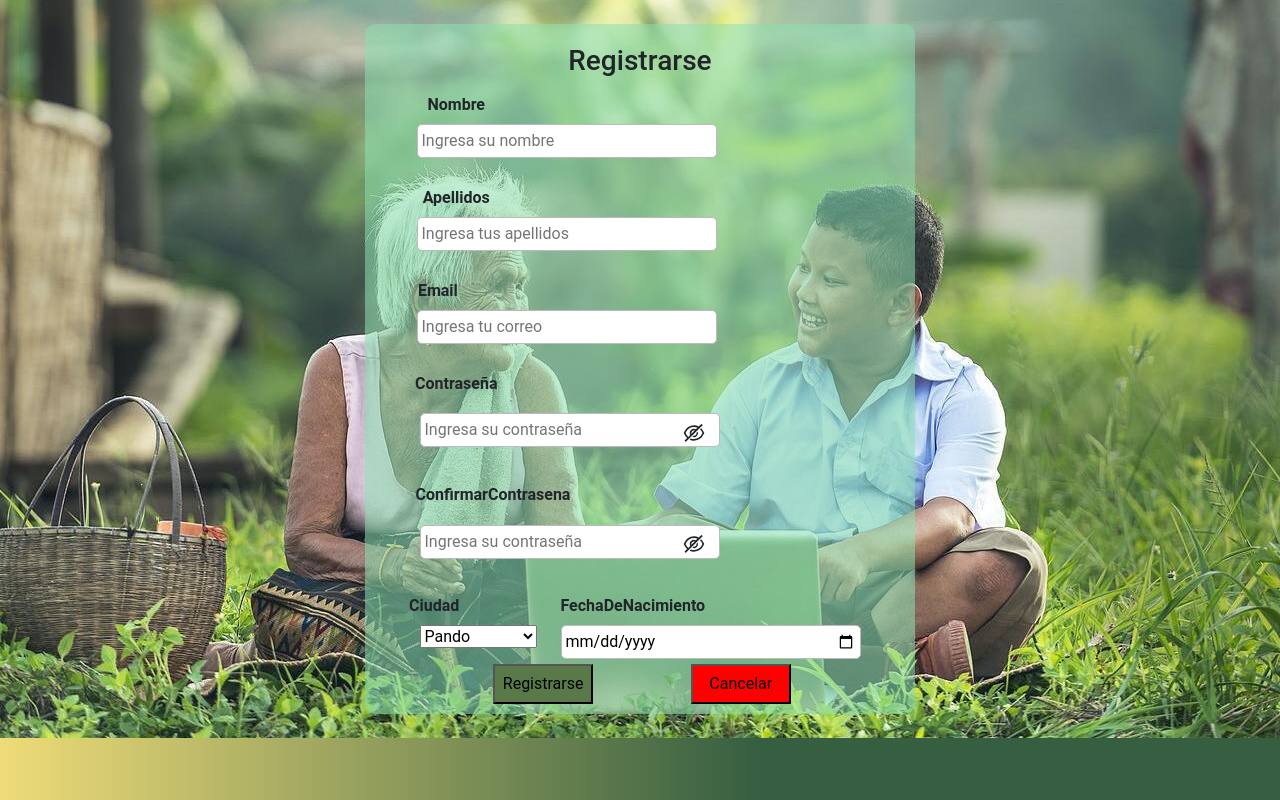
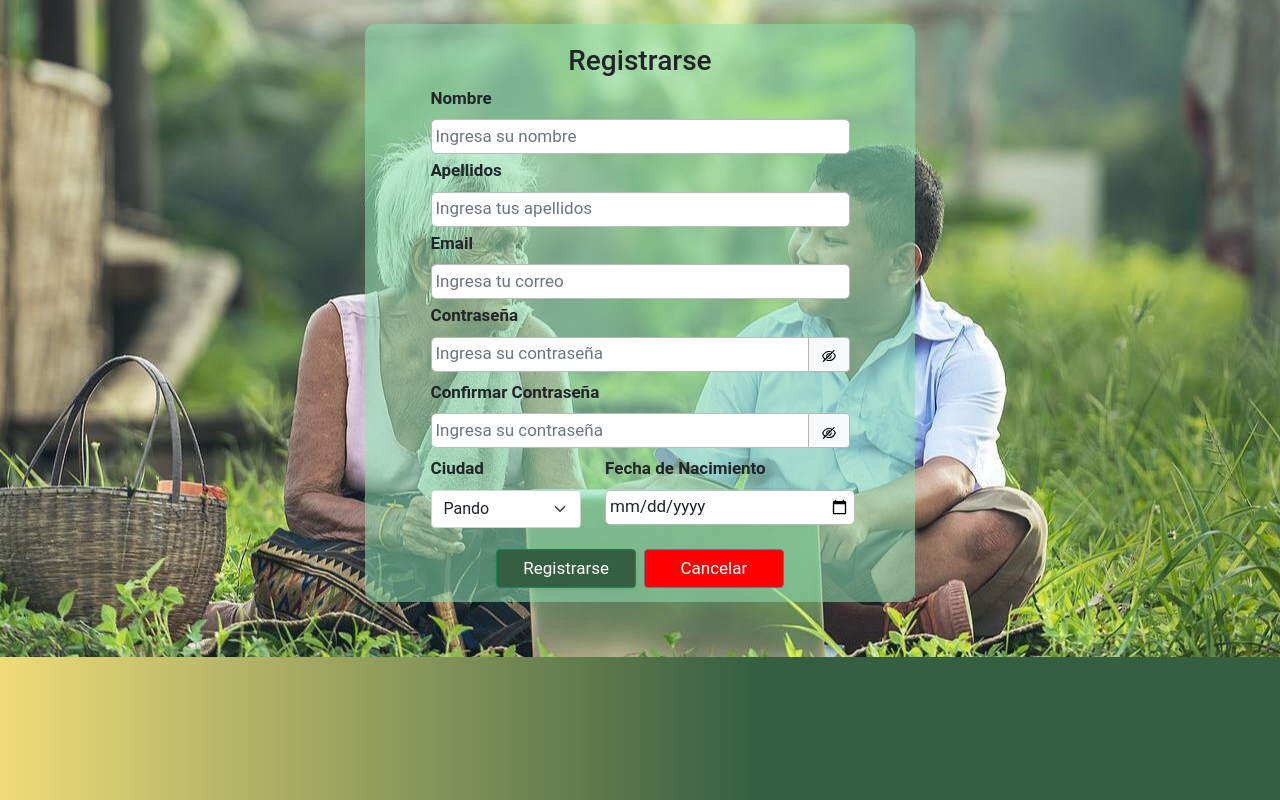
Before and after one commit to einarch/ComunidadAdultoMayor, a React (Create React App) app: page /registro in a window 1280 px wide. Built offline with nearby package versions, Linux system fonts and the light colour scheme.

Commit message:
Fixed Login and Register page observations

```diff
--- a/src/actividades/Actividad.css
+++ b/src/actividades/Actividad.css
@@ -37,7 +37,7 @@ body {
   text-transform: uppercase;
 }
 
-.textModal {
+.textLabel {
   color: black;
   font-size: 17px;
 }
@@ -60,6 +60,7 @@ body {
 .btn-secondary:active,
 .btn-secondary:visited {
   background-color: red !important;
+  font-size: 17px !important;
 }
 
 .btn-success,
@@ -67,6 +68,7 @@ body {
 .btn-success:active,
 .btn-success:visited {
   background-color: #365f41 !important;
+  font-size: 17px !important;
 }
 
 .modal-title {
--- a/src/login/Login.css
+++ b/src/login/Login.css
@@ -4,8 +4,8 @@ button {
   font-size: 1rem;
 }
 
-.derecha{
-  float:right;
+.derecha {
+  float: right;
 }
 
 h2 {
@@ -170,3 +170,18 @@ button.logout:hover,
   display: block;
   margin-left: 70px;
 }
+
+.textField {
+  font-size: 17px;
+}
+
+.textButton {
+  color: black;
+  font-size: 17px;
+}
+
+.button-block {
+  min-height: 0px;
+  max-height: 35px;
+  border-color: #b8b7b6 !important;
+}
--- a/src/login/Login.js
+++ b/src/login/Login.js
@@ -1,6 +1,7 @@
 import React from 'react';
 import Container from "react-bootstrap/Container";
 import Alert from "react-bootstrap/Alert";
+import { Form, InputGroup, Button } from 'react-bootstrap';
 import swal from 'sweetalert';
 import "./Login.css";
 import logo from './../imagenes/logo-comunidad.PNG'
@@ -11,6 +12,7 @@ import * as Yup from "yup";
 import configData from "../config/config.json";
 import { useState } from 'react'
 import { useNavigate } from 'react-router-dom'
+import { AiOutlineEyeInvisible, AiOutlineEye } from 'react-icons/ai';
 import { useAuth } from './auth'
 
 const URL_LOGIN = configData.LOGIN_API_URL;
@@ -37,15 +39,21 @@ let i = 0;
 let err = "";
 
 export const Login = () => {
+    const [state, setstate] = useState(false);
 
     const navigate = useNavigate()
     // const {login} = useAuth()
     const login = (e) => {
-        localStorage.setItem('user',e )
+        localStorage.setItem('user', e)
     }
     const rol = (e) => {
-       localStorage.setItem('id',e )
+        localStorage.setItem('id', e)
     }
+
+    const toggleBtn = () => {
+        setstate(prevState => !prevState);
+    }
+
     const { handleSubmit, handleChange, values, touched, errors, handleBlur } = useFormik({
 
         initialValues: { email: "", password: "" },
@@ -129,11 +137,11 @@ export const Login = () => {
                 <div className='mb-5'>
                     <img src={logo} className="rounded-circle" height="120" width="120"></img>
                 </div>
-                <form onSubmit={handleSubmit}>
-                    <div className="row">
-                        <label htmlFor="email" className="col-sm-2 col-form-label d-flex flex-row justify-content-center">Email</label>
-                        <div className="col-sm-10 d-flex flex-row justify-content-center">
-                            <input
+                <Form onSubmit={handleSubmit}>
+                    <Form.Group className="col-md-12">
+                        <Form.Label htmlFor="email" className="form-label textLabel d-flex flex-row align-items-left">Email</Form.Label>
+                        <Form.Control
+                            style={{ fontSize: "17px", color: "black" }}
                             className={errors.email && touched.email && "error"}
                             id="email"
                             type="email"
@@ -141,45 +149,55 @@ export const Login = () => {
                             placeholder="Ingresa tu correo"
                             onChange={handleChange}
                             onBlur={handleBlur}
-                                value={values.email}
-                            />
-                        </div>
-                    </div>
-                    <div className="errorMessg mb-3 d-flex flex-row">
+                            value={values.email}>
+                        </Form.Control>
+                    </Form.Group>
+                    <Form.Text className="errorMessModal d-flex flex-row justify-content-center" muted>
                         {errors.email && touched.email && (
                             <div className="input-feedback">{errors.email}</div>
                         )}
-                    </div>
-                    <div className="row">
-                        <label htmlFor="password" className="col-sm-2 col-form-label d-flex flex-row justify-content-center">Contraseña</label>
-                        <div className="col-sm-10 d-flex flex-row justify-content-center">
-                            <input
+                    </Form.Text>
+                    <Form.Group className="col-md-12">
+                        <Form.Label htmlFor="password" className="form-label textLabel d-flex flex-row align-items-left">Contraseña</Form.Label>
+                        <InputGroup>
+                            <Form.Control
+                                style={{ fontSize: "17px", color: "black" }}
                                 className={errors.password && touched.password && "error"}
                                 id="password"
-                                type="password"
+                                type={state ? "text" : "password"}
                                 name="password"
                                 placeholder="Ingresa tu password"
                                 onChange={handleChange}
                                 onBlur={handleBlur}
                                 value={values.password}
-                            />
-
-                        </div>
-                    </div>
-                    <div className="errorMessg mb-3 d-flex flex-row">
+                            >
+                            </Form.Control>
+                            <Button
+                                className='button-block'
+                                variant="light"
+                                onClick={toggleBtn}
+                            >
+                                {state ?
+                                    <AiOutlineEye align="center" /> : <AiOutlineEyeInvisible align="center" />
+                                }
+                            </Button>
+                        </InputGroup>
+                    </Form.Group>
+                    <Form.Text className="errorMessModal d-flex flex-row justify-content-center" muted>
                         {errors.password && touched.password && (
                             <div className="input-feedback">{errors.password}</div>
                         )}
-                    </div>
+                    </Form.Text>
                     <div className="d-flex flex-row align-items-center justify-content-center">
                         <button
+                            className="textButton"
                             onClick={handleLogin}
                             type="submit"
                         >
                             <FontAwesomeIcon icon={faSignInAlt} /> Ingresar
                         </button>
                     </div>
-                </form>
+                </Form>
             </Container >
             <br></br>
             <br></br>
--- a/src/registro/Register.css
+++ b/src/registro/Register.css
@@ -1,12 +1,11 @@
-input
-button {
+input button {
   outline: none;
   font-size: 1rem;
   border: "2px solid black"
 }
 
-.derecha{
-  float:right;
+.derecha {
+  float: right;
 }
 
 h2 {
@@ -43,24 +42,18 @@ h2 {
 
 .RegisterForm form label {
   font-weight: bold;
-  font-size: 16px;
+  font-size: 17px;
 }
 
 .RegisterForm form input {
   min-width: 250px;
+  min-height: 35px;
+  max-height: 35px;
   padding: 4px;
-  font-size: 16px;
+  font-size: 17px;
   border: 1px solid #bbbbbb;
   border-radius: 5px;
-  margin-bottom: 5px;
-}
-.RegisterForm form input {
-  min-width: 300px;
-  padding: 4px;
-  font-size: 16px;
-  border: 1px solid #bbbbbb;
-  border-radius: 5px;
-  margin-bottom: 5px;
+  margin-bottom: 4px;
 }
 
 .input-feedback {
@@ -131,9 +124,6 @@ h2 {
 }
 
 
-
-
-
 .logoApp {
   display: flex;
   justify-content: center;
@@ -170,12 +160,3 @@ h2 {
   display: block;
   margin-left: 70px;
 }
-.RegisterPage .btn{
-padding: 0.6rem;
-font-size: 1.5rem;
-outline:none;
-margin-left: -3rem;
-
-
-
-}
--- a/src/registro/Register.js
+++ b/src/registro/Register.js
@@ -1,7 +1,8 @@
-import {useContext, useState} from 'react'
-import {Link} from 'react-router-dom'
+import { useContext, useState } from 'react'
+import { Link } from 'react-router-dom'
 import swal from 'sweetalert';
 import { useFormik } from "formik";
+import { Form, InputGroup, Button, FormGroup, Row, Col } from 'react-bootstrap';
 import { FontAwesomeIcon } from "@fortawesome/react-fontawesome";
 import { faSignInAlt } from "@fortawesome/free-solid-svg-icons";
 import logo from './../imagenes/logo-comunidad.PNG'
@@ -9,24 +10,24 @@ import Container from "react-bootstrap/Container";
 import configData from "../config/config.json";
 import { useNavigate } from 'react-router-dom'
 import Alert from "react-bootstrap/Alert";
-import {UserContext} from '../login/context/UserContext';
+import { UserContext } from '../login/context/UserContext';
 import "./Register.css";
 import * as Yup from "yup";
-import {AiOutlineEyeInvisible,AiOutlineEye} from 'react-icons/ai';
+import { AiOutlineEyeInvisible, AiOutlineEye } from 'react-icons/ai';
 
 const Register = () => {
-    const [state,setstate]=useState(false);
+    const [state, setstate] = useState(false);
 
-    const paginaI=()=>{
+    const paginaI = () => {
         window.location.href = '/';
     }
-    const toggleBtn=()=>{
-        setstate(prevState=> !prevState);
+    const toggleBtn = () => {
+        setstate(prevState => !prevState);
     }
 
     const { handleSubmit, handleChange, values, touched, errors, handleBlur } = useFormik({
 
-        initialValues: { email: "", password: "",password2: ""},
+        initialValues: { email: "", password: "", password2: "" },
         onSubmit: (values, { setSubmitting }) => {
             setTimeout(() => {
                 console.log("Logging in", values);
@@ -68,23 +69,17 @@ const Register = () => {
 
     })
 
-
-
     return (
         <div className='RegisterPage' >
             <br />
 
-
-
             <Container className="RegisterForm d-flex flex-column justify-content-center align-items-center">
                 <h3 class="form-title"><i class="fa fa-user"></i> Registrarse</h3>
 
-                <form onSubmit={handleSubmit}>
-
-                <div className="form-group">
-                        <label htmlFor="text" className="col-sm-2 col-form-label d-flex flex-row justify-content-center">Nombre</label>
-                        <div className="col-sm-8 d-flex flex-row justify-content-center">
-                        <input  className={errors.nombre && touched.nombre && "error"}
+                <Form noValidate onSubmit={handleSubmit}>
+                    <Form.Group>
+                        <Form.Label htmlFor="text" className="form-label d-flex flex-row justify-content-left">Nombre</Form.Label>
+                        <Form.Control className={errors.nombre && touched.nombre && "error"}
                             id="nombre"
                             type="text"
                             name="nombre"
@@ -92,18 +87,16 @@ const Register = () => {
                             onChange={handleChange}
                             onBlur={handleBlur}
                             value={values.nombre}
-                         />
-                        </div>
-                    </div>
-                    <div className="errorMessg mb-3 d-flex flex-row">
+                        ></Form.Control>
+                    </Form.Group>
+                    <Form.Text className="errorMessModal d-flex flex-row justify-content-center" muted>
                         {errors.nombre && touched.nombre && (
                             <div className="input-feedback">{errors.nombre}</div>
                         )}
-                        </div>
-                <div className="form-group">
-                        <label htmlFor="text" className="col-sm-2 col-form-label d-flex flex-row justify-content-center"  >Apellidos</label>
-                        <div className="col-sm-8 d-flex flex-row justify-content-center">
-                        <input
+                    </Form.Text>
+                    <Form.Group>
+                        <Form.Label htmlFor="text" className="form-label d-flex flex-row justify-content-left"  >Apellidos</Form.Label>
+                        <Form.Control
                             className={errors.apellido && touched.apellido && "error"}
                             id="apellido"
                             type="text"
@@ -112,18 +105,17 @@ const Register = () => {
                             onChange={handleChange}
                             onBlur={handleBlur}
                             value={values.apellido}
-                         />
-                        </div>
-                    </div>
-                    <div className="errorMessg mb-3 d-flex flex-row">
+                        >
+                        </Form.Control>
+                    </Form.Group>
+                    <Form.Text className="errorMessModal d-flex flex-row justify-content-center" muted>
                         {errors.apellido && touched.apellido && (
                             <div className="input-feedback">{errors.apellido}</div>
                         )}
-                        </div>
-                    <div className="form-group">
-                        <label htmlFor="email" className="col-sm-1 col-form-label d-flex flex-row justify-content-center"  >Email</label>
-                        <div className="col-sm-8 d-flex flex-row justify-content-center">
-                            <input
+                    </Form.Text>
+                    <Form.Group>
+                        <Form.Label htmlFor="email" className="form-label d-flex flex-row justify-content-left"  >Email</Form.Label>
+                        <Form.Control
                             className={errors.email && touched.email && "error"}
                             id="email"
                             type="email"
@@ -133,77 +125,78 @@ const Register = () => {
                             onBlur={handleBlur}
                             value={values.email}
                         />
-                        </div>
-                    </div>
-                    <div className="errorMessg mb-3 d-flex flex-row">
+                    </Form.Group>
+                    <Form.Text className="errorMessModal d-flex flex-row justify-content-center" muted>
                         {errors.email && touched.email && (
                             <div className="input-feedback">{errors.email}</div>
                         )}
-                        </div>
-
-                    <div className="form-group">
-                        <label htmlFor="password" className="col-sm-2 col-form-label d-flex flex-row justify-content-center" >Contraseña</label>
-
-                            <input
-
+                    </Form.Text>
+                    <Form.Group>
+                        <Form.Label htmlFor="password" className="form-label d-flex flex-row justify-content-left" >Contraseña</Form.Label>
+                        <InputGroup>
+                            <Form.Control
                                 className={errors.password && touched.password && "error"}
                                 id="password"
-                                type={state ? "text":"password"}
+                                type={state ? "text" : "password"}
                                 name="password"
                                 placeholder="Ingresa su contraseña"
                                 onChange={handleChange}
                                 onBlur={handleBlur}
                                 value={values.password}
                             />
+                            <Button
+                                className='button-block'
+                                variant="light"
+                                onClick={toggleBtn}
+                            >
+                                {state ?
+                                    <AiOutlineEye /> : <AiOutlineEyeInvisible />
+                                }
 
-                            <button className="btn" onClick={toggleBtn}>
-                                {state ?
-                                <AiOutlineEye/>:<AiOutlineEyeInvisible/>
-                        } </button>
+                            </Button>
+                        </InputGroup>
 
-                    </div>
-                    <div className="errorMessg mb-3 d-flex flex-row">
+                    </Form.Group>
+                    <Form.Text className="errorMessModal d-flex flex-row justify-content-center" muted>
                         {errors.password && touched.password && (
                             <div className="input-feedback">{errors.password}</div>
                         )}
-                    </div>
-                    <div className="form-group">
-
-                        <label htmlFor="password" className="col-sm-4 col-form-label d-flex flex-row justify-content-center">ConfirmarContrasena</label>
-
-                            <input
-
+                    </Form.Text>
+                    <Form.Group className="col-md-12">
+                        <Form.Label htmlFor="password" className="form-label d-flex flex-row justify-content-left">Confirmar Contraseña</Form.Label>
+                        <InputGroup>
+                            <Form.Control
                                 className={errors.password2 && touched.password2 && "error"}
                                 id="password2"
-                                type={state ? "text":"password"}
+                                type={state ? "text" : "password"}
                                 name="password2"
                                 placeholder="Ingresa su contraseña"
                                 onChange={handleChange}
                                 onBlur={handleBlur}
                                 value={values.password2}
                             />
-                            <button className="btn" onClick={toggleBtn}>
+                            <Button
+                                className='button-block'
+                                variant="light"
+                                onClick={toggleBtn}
+                            >
                                 {state ?
-                                <AiOutlineEye/>:<AiOutlineEyeInvisible/>
-                        } </button>
-                        </div>
+                                    <AiOutlineEye align="center" /> : <AiOutlineEyeInvisible align="center" />
+                                }
 
+                            </Button>
+                        </InputGroup>
+                    </Form.Group>
 
-
-
-                    <div className="errorMessg mb-3 d-flex flex-row">
+                    <Form.Text className="errorMessModal d-flex flex-row justify-content-center" muted>
                         {errors.password2 && touched.password2 && (
                             <div className="input-feedback">{errors.password2}</div>
                         )}
-                    </div>
-
-
-                    <div className="row">
-                    <div className="col-sm">
-                        <label htmlFor="text" className="col-sm-3 col-form-label d-flex flex-row justify-content-center" id="ciudad"  >Ciudad</label>
-
-                        <div class="input-group-addon"><span class="glyphicon glyphicon-lock"></span></div>
-                        <select name="color" id="color">
+                    </Form.Text>
+                    <Row className="col-md-12 mb-3">
+                        <Form.Group as={Col} md="5" >
+                            <Form.Label id="ciudad" className="form-label d-flex flex-row justify-content-left">Ciudad</Form.Label>
+                            <Form.Select name="color" id="color">
                                 <option value="p">Pando</option>
                                 <option value="l">La paz</option>
                                 <option value="b">Beni</option>
@@ -213,55 +206,30 @@ const Register = () => {
                                 <option value="p">Potosi</option>
                                 <option value="s">Sucre</option>
                                 <option value="t">Tarija</option>
-                          </select>
-                    </div>
-
-                    <div class="col-sm">
-                <label htmlFor="text" className="col-sm-6 col-form-label d-flex flex-row " id="fechadenacimiento" >FechaDeNacimiento</label>
-
-                <div class="input-group-addon"><span class="glyphicon glyphicon-lock"></span></div>
-                <input type="date" id="fechaNacimiento" min="1950-01-01" max= "2004-12-31" />
-                </div>
-                </div>
-
-                <div className="row">
-                    <div  class="col-sm-7 col text-center">
+                            </Form.Select>
+                        </Form.Group>
+                        <Form.Group as={Col} md="7">
+                            <Form.Label htmlFor="password" id="ciudad" className="form-label d-flex flex-row justify-content-left" >Fecha de Nacimiento</Form.Label>
+                            <Form.Control type="date" id="fechaNacimiento" min="1950-01-01" max="2004-12-31" />
+                        </Form.Group>
+                    </Row>
+                    <div className="d-flex flex-row align-items-center justify-content-center">
                         <button
-                style={{
-
-                    backgroundColor: "#597a48",
-                    color: "black",
-                    width:"100px",
-                    height:"40px",
-
-
-
-
-                }}>
-
+                            className="btn btn-success col-4 m-1"
+                            type="submit"
+                            as="Input">
                             Registrarse
                         </button>
+                        <button
+                            className="btn btn-secondary col-4 m-1"
+                            onClick={paginaI}
+                            href="../components/PaginaInicio"
+                        >Cancelar
+                        </button>
                     </div>
-                 <div class="col btn-center">
-                <button  onClick={paginaI}
-                    href= "../components/PaginaInicio"
-                    style={{
-                    backgroundColor: "#ff0000",
-                    color: "black",
-                    width:"100px",
-                    height:"40px",
-
-
-
-                }}
-                >Cancelar</button>
-
-            </div>
-            </div>
-
-                </form>
+                </Form>
             </Container >
-            <br/>
+            <br />
 
         </div >
     )
```
Also changed, not shown: src/actividades/Actividad.js (+4 -4 lines), src/apoyo/Apoyo.js (+24 -24 lines). Lines whose indentation alone changed are shown as unchanged.
